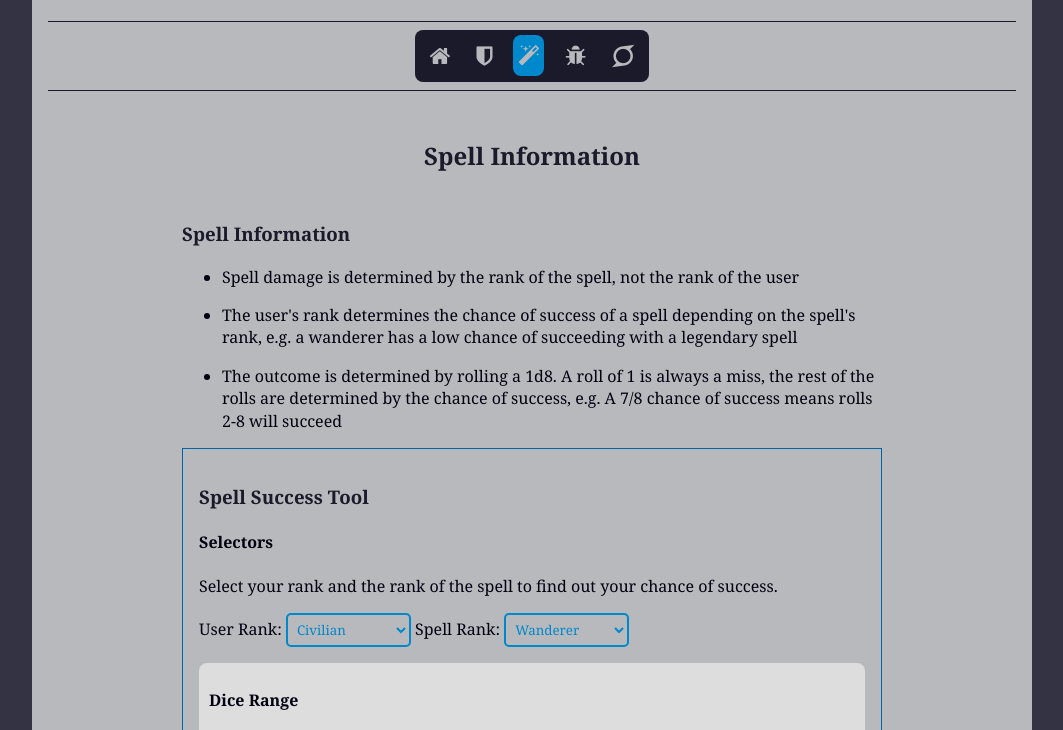
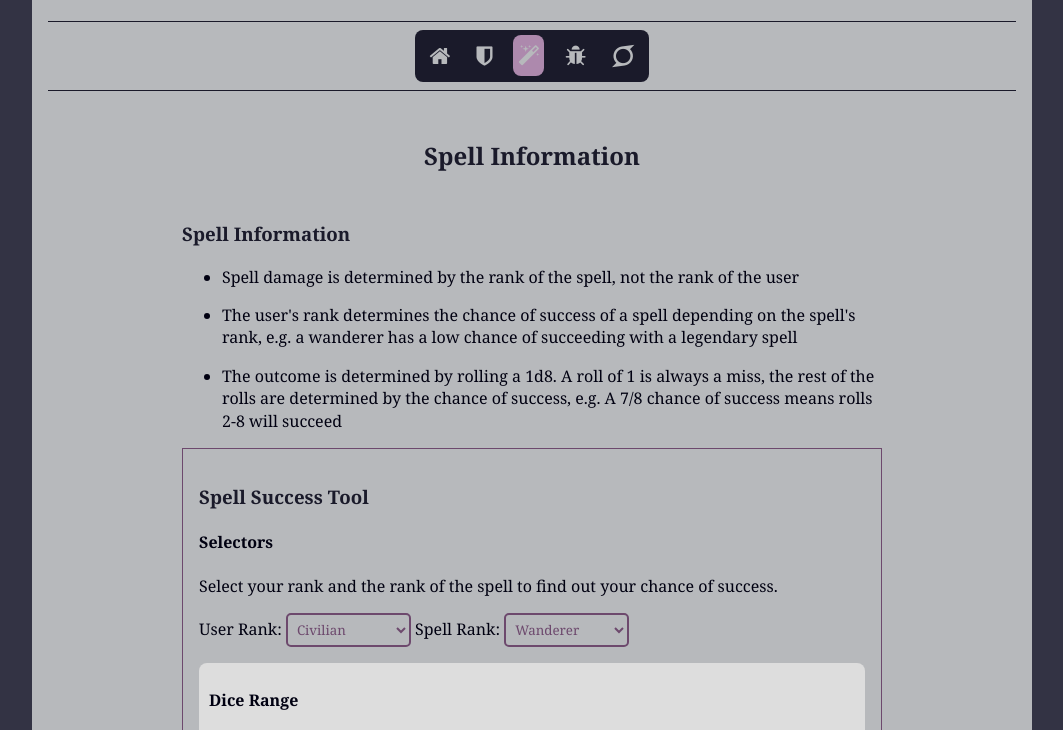
Before and after one commit to lucygossip/wol-dice-rolling-system, a plain HTML site: page pages/spells.html in a window 1280 px wide. Shown: the part 123-853 px from the top of the page, without its empty margins (108-1171 px from the left). Drawn offline with Linux system fonts and the light colour scheme.

Commit message:
Colour changes

```diff
--- a/styles.css
+++ b/styles.css
@@ -20,6 +20,8 @@ body {
   --mid-blue: #08c;
   --darker-blue: #06a;
   --dark-blue-purple: #334;
+  --lilac: #aD89aD;
+  --lilac-dark: #6D496D;
 
   --bg-body: var(--dark-blue-purple);
   --bg-main: var(--light-gray);
@@ -28,9 +30,9 @@ body {
   --bg-box-light: var(--near-white);
   --bg-box-dark: var(--bg-dark);
 
-  --font-color-accent: var(--mid-blue);
+  --font-color-accent: var(--lilac);
   --font-color-body: var(--black);
-  --font-color-dark: var(--darker-blue);
+  --font-color-dark: var(--lilac-dark);
   --font-color-h2: var(--near-black);
   --font-color-h3: var(--near-black);
   --font-color-h4: var(--black);
@@ -118,9 +120,9 @@ a {
 
 select {
   background: transparent;
-  border: 2px solid var(--font-color-accent);
+  border: 2px solid var(--font-color-dark);
   border-radius: 5px;
-  color: var(--font-color-accent);
+  color: var(--font-color-dark);
   padding: 5px;
 }
 
```
